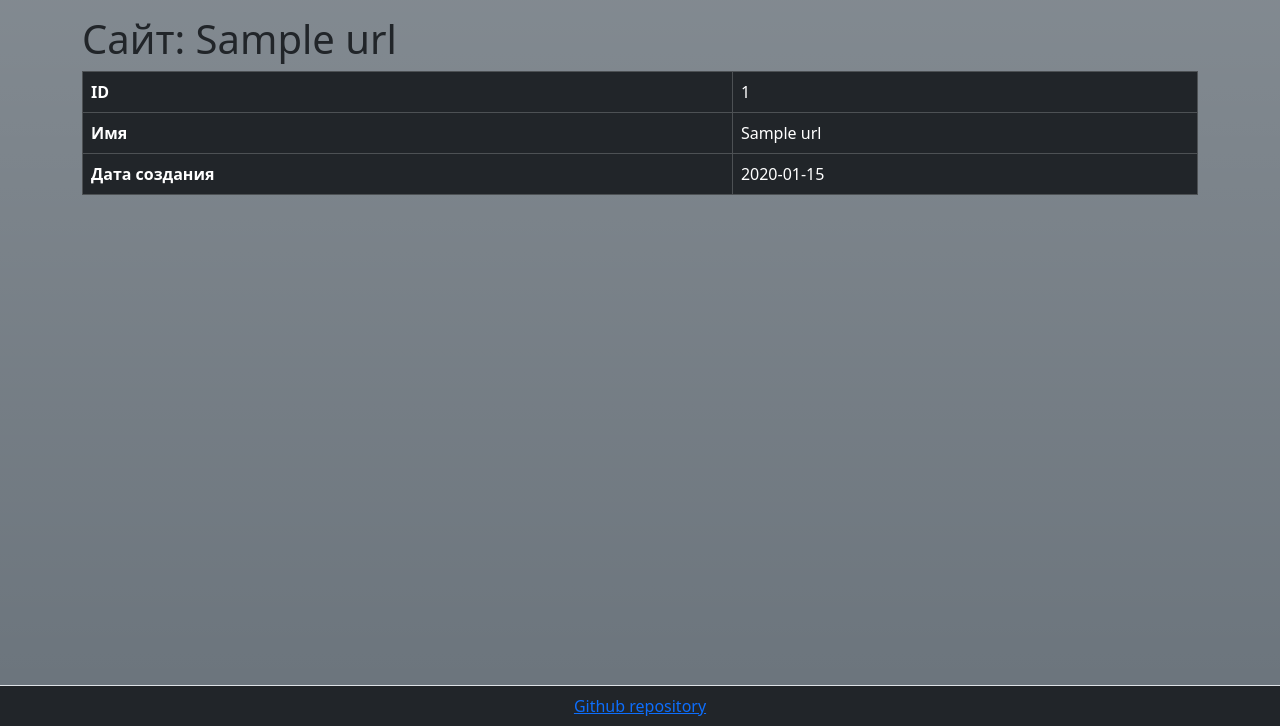
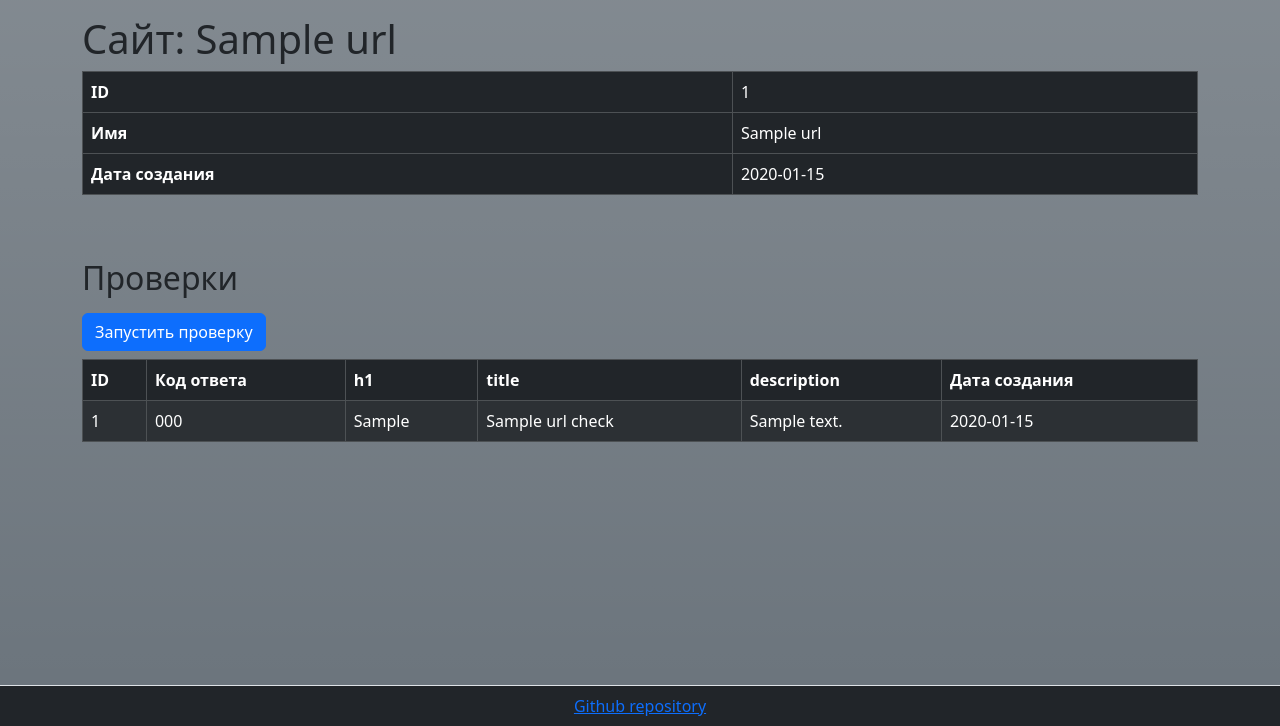
Before and after one commit to ithemask/python-project-83, a Flask app: page /urls/1 in a window 1280 px wide. Shown: the part 74-800 px from the top of the page. Run offline with Flask 3, Linux system fonts and the light colour scheme; a database or web service that is not in the repository returns one stand-in record (values such as "Sample title"); some libraries are stand-ins or nearby versions.

Commit message:
Update urls/show.html template
Add new check start button; display check info; extend message display block

```diff
--- a/page_analyzer/templates/urls/show.html
+++ b/page_analyzer/templates/urls/show.html
@@ -2,6 +2,8 @@
 
 {% block messages %}
 {% include 'successes.html' %}
+{% include 'info_messages.html' %}
+{% include 'errors.html' %}
 {% endblock %}
 
 {% block content %}
@@ -25,5 +27,37 @@
       </tbody>
     </table>
   </div>
+  <h2 class="mt-5 mb-3">Проверки</h2>
+  <form action="{{ url_for('check_url', id=url.id, name=url.name) }}" method="post">
+    <input type="submit" class="btn btn-primary" value="Запустить проверку">
+  </form>
+  <div>
+    <table class="table table-bordered table-hover table-dark table-striped mt-2" data-test="checks">
+      <thead>
+        <tr>
+          <th>ID</th>
+          <th>Код ответа</th>
+          <th>h1</th>
+          <th>title</th>
+          <th>description</th>
+          <th>Дата создания</th>
+        </tr>
+      </thead>
+      {% if checks %}
+      <tbody>
+        {% for check in checks %}
+        <tr>
+          <td>{{ check.id }}</td>
+          <td>{{ check.status_code }}</td>
+          <td>{{ check.h1|default('', true) }}</td>
+          <td>{{ check.title|default('', true) }}</td>
+          <td>{{ check.description|default('', true) }}</td>
+          <td>{{ check.created_at.date() }}</td>
+        </tr>
+        {% endfor %}
+      </tbody>
+      {% endif %}
+    </table>
+  </div>
 </div>
 {% endblock %}
```
